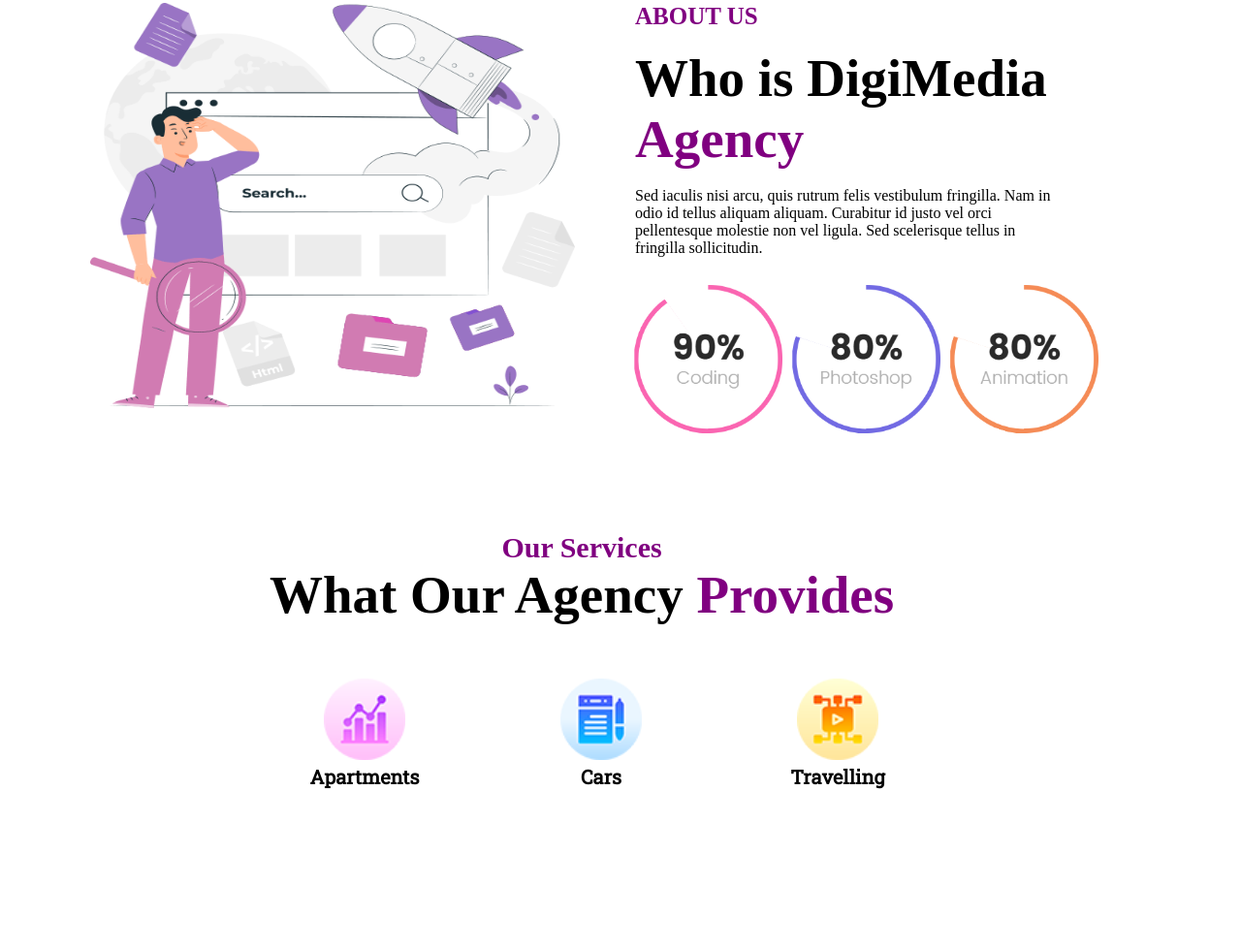
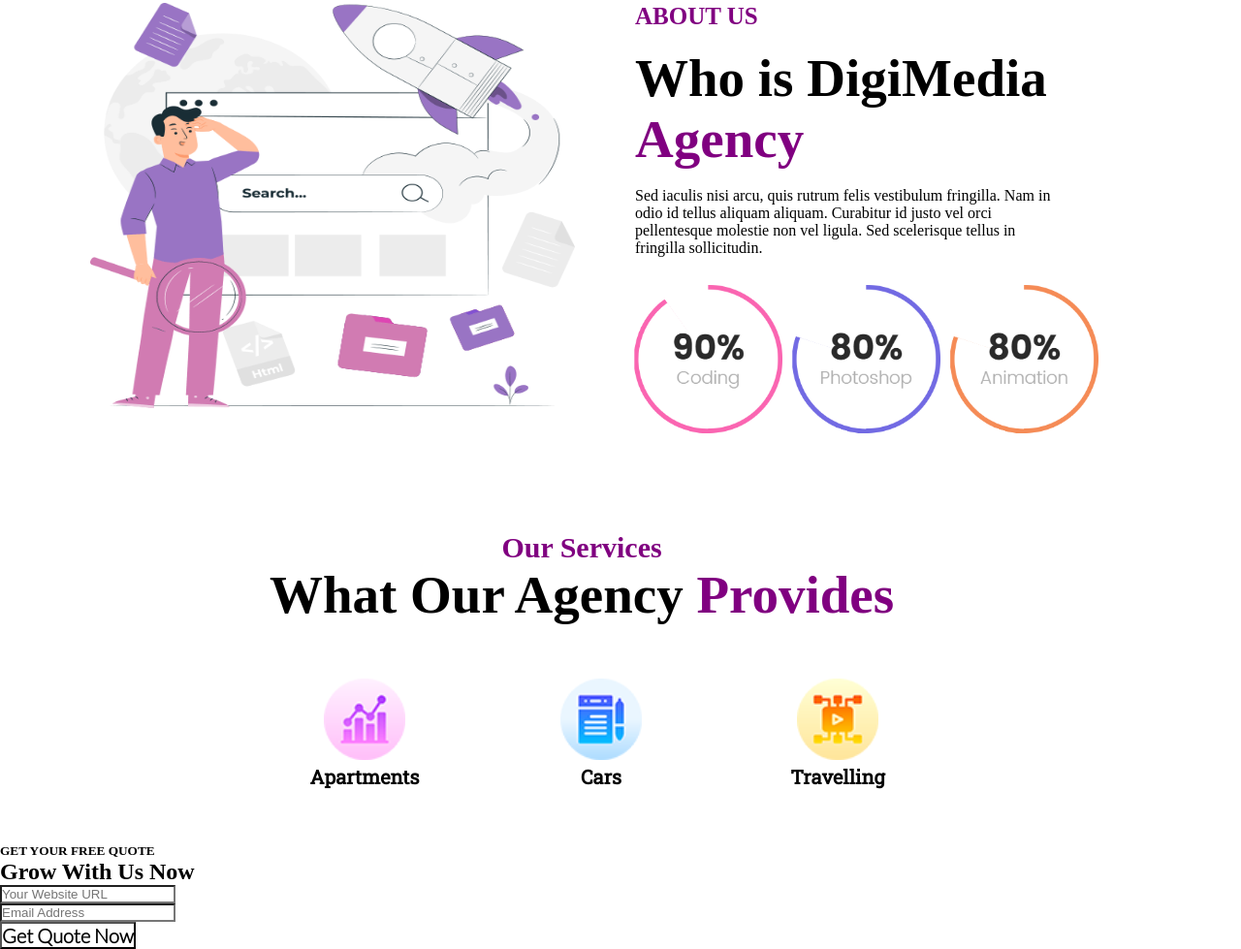
Before and after one commit to guptamudit/Capstone-Projects, a plain HTML site: page Geeks UI Project/index.html in a window 1280 px wide. Shown: the part 837-1816 px from the top of the page at 97% size. Before the commit the page ends 1707 px from the top, so only its background shows below. Drawn offline with Linux system fonts and the light colour scheme.

Commit message:
Update index.html

```diff
--- a/Geeks UI Project/index.html
+++ b/Geeks UI Project/index.html
@@ -103,6 +103,47 @@
           </div>
         </button>
       </div>
+      <div class="hero3">
+        <div class="container">
+          <div class="row">
+            <div class="content3">
+              <div class="free">
+                <h5>GET YOUR FREE QUOTE</h5>
+              </div>
+              <div class="grow">
+                <h2>Grow With Us Now</h2>
+              </div>
+            </div>
+            <div class="input">
+              <form action="#" method="post">
+                <div class="form">
+                  <div class="url">
+                    <input
+                      type="web"
+                      name="web"
+                      id="web"
+                      placeholder="Your Website URL"
+                    />
+                  </div>
+                  <div class="email">
+                    <input
+                      type="address"
+                      id="address"
+                      name="address"
+                      placeholder="Email Address"
+                    />
+                  </div>
+                  <div class="get">
+                    <button type="button" class="getbtn">
+                      <h4>Get Quote Now</h4>
+                    </button>
+                  </div>
+                </div>
+              </form>
+            </div>
+          </div>
+        </div>
+      </div>
     </div>
   </body>
 </html>
```
